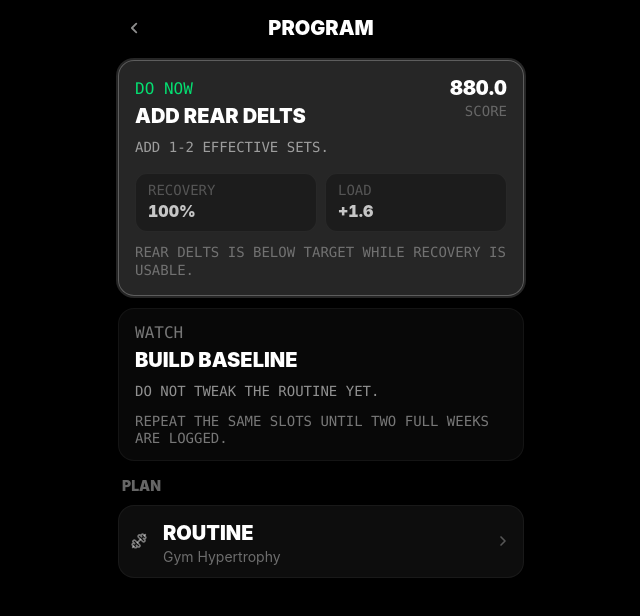
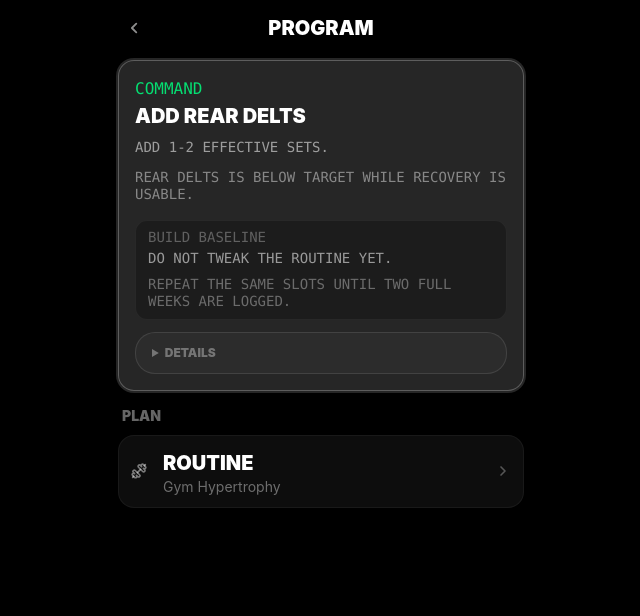
Before and after one commit to IFAKA/liftday, a Next.js app: page /program in a window 1280 px wide. Shown: the top 616 px of the page, without its empty margins (319-959 px from the left). Built offline with nearby package versions, Linux system fonts and the light colour scheme.

Commit message:
fix: unify workout status commands

```diff
--- a/app/program/page.tsx
+++ b/app/program/page.tsx
@@ -6,8 +6,10 @@ import { OptimizationContext, RoutineConfig } from '@/lib/types';
 import { TopBar } from '@/components/TopBar';
 import { RoutineAdjustmentDecision } from '@/lib/progress-insights';
 import { loadProgramSummary } from '@/lib/program-summary';
+import { getProgramStatusCommand } from '@/components/status-command';
 import {
   WatchBackButton,
+  WatchDetailsPanel,
   WatchListItem,
   WatchMetricCell,
   WatchMetricGrid,
@@ -41,11 +43,7 @@ export default function ProgramPage() {
 
       <div className="flex-1 overflow-y-auto px-3 pb-8 pt-1 no-scrollbar select-text flex flex-col gap-3">
         {adaptation && (
-          <AdaptiveRecommendationPanel adaptation={adaptation} />
-        )}
-
-        {routineDecision && (
-          <RoutineDecisionPanel decision={routineDecision} />
+          <ProgramGuidancePanel adaptation={adaptation} routineDecision={routineDecision} />
         )}
 
         <WatchSection title="Plan">
@@ -66,49 +64,52 @@ export default function ProgramPage() {
   );
 }
 
-function AdaptiveRecommendationPanel({ adaptation }: { adaptation: OptimizationContext }) {
+function ProgramGuidancePanel({
+  adaptation,
+  routineDecision,
+}: {
+  adaptation: OptimizationContext;
+  routineDecision: RoutineAdjustmentDecision | null;
+}) {
   const recommendation = adaptation.recommendations[0];
+  const command = getProgramStatusCommand(adaptation, routineDecision);
   const bottleneck = adaptation.recovery.bottleneck;
   const guardrail = adaptation.targetDateGuardrail.warning;
+  const detailReason = guardrail
+    ?? recommendation.blockedConstraints[0]
+    ?? recommendation.reason
+    ?? (bottleneck ? `Bottleneck: ${bottleneck.muscle.replace('_', ' ')}` : null);
+  const loadChange = recommendation.fatigueCost > 0
+    ? `+${recommendation.fatigueCost}`
+    : recommendation.fatigueCost.toString();
 
   return (
     <WatchSignalPanel
-      label="Do now"
-      title={recommendation.title}
-      summary={recommendation.summary}
-      metric={adaptation.objectiveScore.toFixed(1)}
-      metricLabel="Score"
-      tone="text-green-400"
+      label={command.label}
+      title={command.title}
+      summary={command.summary}
+      action={command.action}
+      tone={command.tone}
       active
     >
+      <div className="rounded-lg border border-white/5 bg-black/25 px-3 py-2">
+        <p className="text-fluid-label font-mono uppercase text-white/30">{command.routineTitle}</p>
+        <p className="mt-1 text-fluid-label font-mono uppercase leading-relaxed text-white/55">{command.routineSummary}</p>
+        <p className="mt-2 text-fluid-label font-mono uppercase leading-relaxed text-white/35">{command.routineAction}</p>
+      </div>
+      <WatchDetailsPanel summary="Details" className="mt-3">
         <WatchMetricGrid columns={2}>
+          <WatchMetricCell label="Program score" value={adaptation.objectiveScore.toFixed(1)} />
           <WatchMetricCell label="Recovery" value={`${Math.round(recommendation.recoveryState * 100)}%`} />
-        <WatchMetricCell label="Load" value={recommendation.fatigueCost > 0 ? `+${recommendation.fatigueCost}` : recommendation.fatigueCost.toString()} />
+          <WatchMetricCell label="Load change" value={loadChange} tone={recommendation.fatigueCost < 0 ? command.tone : 'text-white/75'} />
+          <WatchMetricCell label="Risk" value={`${Math.round(adaptation.fatigue.jointRisk * 100)}%`} />
         </WatchMetricGrid>
-      {(bottleneck || guardrail) && (
+        {detailReason && (
           <p className="mt-3 text-fluid-label font-mono uppercase leading-relaxed text-white/35">
-          {guardrail ?? recommendation.blockedConstraints[0] ?? recommendation.reason ?? `Bottleneck: ${bottleneck!.muscle.replace('_', ' ')}`}
+            {detailReason}
           </p>
         )}
-      {!bottleneck && !guardrail && (recommendation.reason || recommendation.blockedConstraints[0]) && (
-        <p className="mt-3 text-fluid-label font-mono uppercase leading-relaxed text-white/35">
-          {recommendation.blockedConstraints[0] ?? recommendation.reason}
-        </p>
-      )}
+      </WatchDetailsPanel>
     </WatchSignalPanel>
   );
 }
-
-function RoutineDecisionPanel({ decision }: { decision: RoutineAdjustmentDecision }) {
-  return (
-    <WatchSignalPanel
-      label="Watch"
-      title={decision.label}
-      summary={decision.summary}
-      action={decision.nextAction}
-      tone={decision.tone}
-      subtle
-      className="py-3"
-    />
-  );
-}
--- a/components/HistoryScreen.tsx
+++ b/components/HistoryScreen.tsx
@@ -4,12 +4,12 @@ import { useEffect, useMemo, useState } from 'react';
 import { useRouter } from 'next/navigation';
 import { Activity, Scale } from 'lucide-react';
 import { WorkoutData } from '@/lib/types';
-import { ProgressPacePanel } from '@/components/ProgressPacePanel';
+import { getProgressStatusCommand } from '@/components/status-command';
 import { TopBar } from './TopBar';
 import { getBodyTrendSummary, getProgressDiagnosis, getProgressSignal, getRoutineAdjustmentDecision } from '@/lib/progress-insights';
 import { getDefaultProgramSummary, loadProgramSummaryForData } from '@/lib/program-summary';
 import { loadDailyLogs } from '@/lib/storage';
-import { WatchBackButton, WatchListItem, WatchSignalPanel } from './WatchSurface';
+import { WatchBackButton, WatchDetailsPanel, WatchListItem, WatchMetricCell, WatchMetricGrid, WatchSignalPanel } from './WatchSurface';
 
 interface HistoryScreenProps {
   data: WorkoutData;
@@ -55,8 +55,12 @@ export function HistoryScreen({ data, onBack }: HistoryScreenProps) {
         </div>
       ) : (
         <div className="flex-1 overflow-y-auto px-3 pb-8 no-scrollbar mt-1 flex flex-col gap-3">
-          <ProgressSummary signal={progress.signal} diagnosis={progress.diagnosis} totalSessions={totalSessions} />
-          <ProgressPacePanel frontier={progress.frontier} active />
+          <ProgressSummary
+            signal={progress.signal}
+            diagnosis={progress.diagnosis}
+            frontier={progress.frontier}
+            totalSessions={totalSessions}
+          />
           <RoutineDecisionSummary decision={progress.routineDecision} />
 
           <div className="flex flex-col gap-2">
@@ -107,7 +111,7 @@ function RoutineDecisionSummary({
   return (
     <WatchSignalPanel
       label="Attention"
-      title={decision.label}
+      title={decision.label === 'Hold structure' ? 'Keep routine' : decision.label}
       summary={decision.summary}
       action={decision.nextAction}
       tone={decision.tone}
@@ -120,29 +124,59 @@ function RoutineDecisionSummary({
 function ProgressSummary({
   signal,
   diagnosis,
+  frontier,
   totalSessions,
 }: {
   signal: ReturnType<typeof getProgressSignal>;
   diagnosis: ReturnType<typeof getProgressDiagnosis>;
+  frontier: ReturnType<typeof loadProgramSummaryForData>['frontier'];
   totalSessions: number;
 }) {
+  const command = getProgressStatusCommand(signal, diagnosis, frontier);
   const changeLabel = diagnosis.averageChangePct === null
     ? '--'
     : `${diagnosis.averageChangePct > 0 ? '+' : ''}${diagnosis.averageChangePct.toFixed(1)}%`;
 
   return (
     <WatchSignalPanel
-      label="Changed"
-      title={signal.summary}
-      action={signal.nextAction}
-      metric={<span className={diagnosis.averageChangePct === null ? 'text-white/35' : diagnosis.tone}>{changeLabel}</span>}
+      label={command.label}
+      title={command.title}
+      summary={command.summary}
+      action={command.action}
+      metric={<span className={diagnosis.averageChangePct === null ? 'text-white/35' : command.tone}>{changeLabel}</span>}
       metricLabel={`${totalSessions} sessions`}
-      tone={signal.tone}
+      tone={command.tone}
       active
     >
-      <p className="mt-3 text-fluid-label font-mono uppercase text-white/30">
-        {diagnosis.improvingCount} up · {diagnosis.flatCount} flat · {diagnosis.decliningCount} down
-      </p>
+      <div>
+        <div className="mb-2 flex items-center justify-between gap-2">
+          <p className="text-fluid-label font-mono uppercase text-white/30">Pace</p>
+          <p className="text-fluid-label font-mono uppercase text-white/35">
+            Progress score <span className="text-white/55">{frontier.current === null ? '--' : Math.round(frontier.current)}</span>
+          </p>
+        </div>
+        <WatchMetricGrid columns={2}>
+          <WatchMetricCell label="This week" value={formatSignedPoints(frontier.weeklyTrend)} tone={command.mixedPace ? command.tone : 'text-white/55'} />
+          <WatchMetricCell label="Plan" value={formatPlanPace(frontier)} tone="text-white/55" />
+        </WatchMetricGrid>
+      </div>
+      <WatchDetailsPanel summary="Details">
+        <WatchMetricGrid columns={3}>
+          <WatchMetricCell label="Up" value={diagnosis.improvingCount} tone="text-white/55" />
+          <WatchMetricCell label="Flat" value={diagnosis.flatCount} tone="text-white/55" />
+          <WatchMetricCell label="Down" value={diagnosis.decliningCount} tone={diagnosis.decliningCount > 0 ? command.tone : 'text-white/55'} />
+        </WatchMetricGrid>
+      </WatchDetailsPanel>
     </WatchSignalPanel>
   );
 }
+
+function formatPlanPace(frontier: ReturnType<typeof loadProgramSummaryForData>['frontier']): string {
+  if (frontier.current === null || frontier.frontier === null) return '--';
+  return formatSignedPoints((frontier.frontier - frontier.current) / 4);
+}
+
+function formatSignedPoints(value: number): string {
+  const rounded = Math.round(value);
+  return `${rounded > 0 ? '+' : ''}${rounded} pts`;
+}
--- a/components/ProgressDetailScreen.tsx
+++ b/components/ProgressDetailScreen.tsx
@@ -83,7 +83,7 @@ function AdaptiveProgressPanel({
         tone={diagnosis.tone}
       >
         <p className="text-fluid-label font-mono uppercase text-white/35">
-          Score {adaptation.objectiveScore.toFixed(1)} · recovery {Math.round(adaptation.recovery.systemic * 100)}% · load {Math.round(adaptation.fatigue.systemicFatigue * 100)}%
+          Program score {adaptation.objectiveScore.toFixed(1)} · recovery {Math.round(adaptation.recovery.systemic * 100)}% · load change {Math.round(adaptation.fatigue.systemicFatigue * 100)}%
         </p>
         <p className="mt-2 text-fluid-label font-mono uppercase text-white/35">
           {formatTrend(trend?.trend)} {trend?.velocity ? `${trend.velocity > 0 ? '+' : ''}${trend.velocity.toFixed(1)}%` : ''}
--- a/components/ProgressPacePanel.tsx
+++ b/components/ProgressPacePanel.tsx
@@ -3,16 +3,26 @@
 import { ProgressFrontier } from '@/lib/progress-insights';
 import { WatchPanel } from './WatchSurface';
 
-export function ProgressPacePanel({ frontier, active = false }: { frontier: ProgressFrontier; active?: boolean }) {
-  const state = getPaceState(frontier);
+export function ProgressPacePanel({
+  frontier,
+  active = false,
+  mixed = false,
+  embedded = false,
+}: {
+  frontier: ProgressFrontier;
+  active?: boolean;
+  mixed?: boolean;
+  embedded?: boolean;
+}) {
+  const state = getPaceState(frontier, mixed);
   const progressScore = frontier.current === null ? '--' : Math.round(frontier.current).toString();
   const actualPace = formatSignedPoints(frontier.weeklyTrend);
   const idealPace = frontier.current === null || frontier.frontier === null
     ? '--'
     : formatSignedPoints((frontier.frontier - frontier.current) / 4);
 
-  return (
-    <WatchPanel active={active} className="py-3">
+  const content = (
+    <>
       <div className="min-w-0">
         <div className="flex items-start justify-between gap-3">
           <div className="min-w-0">
@@ -33,6 +43,16 @@ export function ProgressPacePanel({ frontier, active = false }: { frontier: Prog
         <PaceBar label="This week" value={actualPace} percent={state.actualPercent} tone={state.actualTone} />
         <PaceBar label="Plan" value={idealPace} percent={state.idealPercent} tone="bg-white/45" />
       </div>
+    </>
+  );
+
+  if (embedded) {
+    return <div className="mt-3">{content}</div>;
+  }
+
+  return (
+    <WatchPanel active={active} className="py-3">
+      {content}
     </WatchPanel>
   );
 }
@@ -61,7 +81,7 @@ function PaceBar({
   );
 }
 
-function getPaceState(frontier: ProgressFrontier): {
+function getPaceState(frontier: ProgressFrontier, mixed: boolean): {
   label: string;
   summary: string;
   action: string;
@@ -89,6 +109,18 @@ function getPaceState(frontier: ProgressFrontier): {
   const idealPercent = clampPercent((Math.max(0, idealPace) / denominator) * 100);
   const gap = idealPace - actualPace;
   const summary = `Your progress score ${formatWeeklyChange(actualPace)} this week. The plan expected ${formatSignedPoints(idealPace)}.`;
+
+  if (mixed && gap < -1) {
+    return {
+      label: 'Score up, lifts down',
+      summary: 'Weekly score rose, but recent priority lifts dropped.',
+      action: 'Keep jumps small and improve recovery.',
+      tone: 'text-yellow-400',
+      actualTone: 'bg-yellow-400',
+      actualPercent,
+      idealPercent,
+    };
+  }
 
   if (gap > 1) {
     return {
--- /dev/null
+++ b/components/status-command.ts
@@ -0,0 +1,110 @@
+import type { OptimizationContext } from '@/lib/types';
+import type { ProgressDiagnosis, ProgressFrontier, ProgressSignal, RoutineAdjustmentDecision } from '@/lib/progress-insights';
+
+export interface ProgramStatusCommand {
+  label: string;
+  title: string;
+  summary: string;
+  action: string;
+  routineTitle: string;
+  routineSummary: string;
+  routineAction: string;
+  tone: string;
+}
+
+export interface ProgressStatusCommand {
+  label: string;
+  title: string;
+  summary: string;
+  action: string;
+  tone: string;
+  mixedPace: boolean;
+}
+
+export function getProgramStatusCommand(
+  adaptation: OptimizationContext,
+  routineDecision: RoutineAdjustmentDecision | null
+): ProgramStatusCommand {
+  const recommendation = adaptation.recommendations[0];
+
+  if (recommendation.action === 'deload' || recommendation.title === 'Deload First') {
+    return {
+      label: 'Command',
+      title: 'Deload today',
+      summary: 'Recent output is down and risk is elevated. Train lighter before pushing again.',
+      action: 'Same exercises. Reduce load or effort. No PR attempts. No added volume.',
+      routineTitle: 'Keep routine',
+      routineSummary: 'Routine is fine. Make today easier, don\'t redesign the plan.',
+      routineAction: routineDecision?.automation ?? 'Block added volume for now.',
+      tone: 'text-red-400',
+    };
+  }
+
+  return {
+    label: 'Command',
+    title: renameRoutineVerdict(recommendation.title),
+    summary: recommendation.summary,
+    action: recommendation.reason,
+    routineTitle: renameRoutineVerdict(routineDecision?.label ?? 'Keep routine'),
+    routineSummary: routineDecision?.summary ?? 'Keep today simple and follow the current plan.',
+    routineAction: routineDecision?.nextAction ?? 'Progress load or reps only when the target is hit.',
+    tone: recommendation.action === 'add_volume'
+      ? 'text-green-400'
+      : recommendation.action === 'reduce_volume' || recommendation.action === 'swap_exercise'
+        ? 'text-yellow-400'
+        : routineDecision?.tone ?? 'text-white/45',
+  };
+}
+
+export function getProgressStatusCommand(
+  signal: ProgressSignal,
+  diagnosis: ProgressDiagnosis,
+  frontier: ProgressFrontier
+): ProgressStatusCommand {
+  const cautious = signal.label === 'Recovery limit' || diagnosis.label === 'Underperforming' || diagnosis.decliningCount >= 3;
+  const aheadPace = isAheadPace(frontier);
+
+  if (cautious && aheadPace) {
+    return {
+      label: 'Command',
+      title: 'Score up, lifts down',
+      summary: 'Your weekly score rose, but recent priority lifts dropped.',
+      action: 'Hold routine. Keep jumps small and improve recovery.',
+      tone: 'text-yellow-400',
+      mixedPace: true,
+    };
+  }
+
+  if (cautious) {
+    return {
+      label: 'Command',
+      title: 'Recover first',
+      summary: signal.summary,
+      action: signal.nextAction,
+      tone: 'text-red-400',
+      mixedPace: false,
+    };
+  }
+
+  return {
+    label: 'Command',
+    title: signal.summary,
+    summary: diagnosis.summary,
+    action: signal.nextAction,
+    tone: signal.tone,
+    mixedPace: false,
+  };
+}
+
+function isAheadPace(frontier: ProgressFrontier): boolean {
+  if (frontier.current === null || frontier.frontier === null) return false;
+  const idealPace = (frontier.frontier - frontier.current) / 4;
+  return idealPace - frontier.weeklyTrend < -1;
+}
+
+function renameRoutineVerdict(label: string): string {
+  if (label === 'Hold structure') return 'Keep routine';
+  if (label === 'No routine tweak') return 'Keep routine';
+  if (label === 'Hold Course') return 'Keep routine';
+  return label;
+}
```
Also changed, not shown: 2 other files (tests, documents, lock files or other folders). Lines whose indentation alone changed are shown as unchanged.
